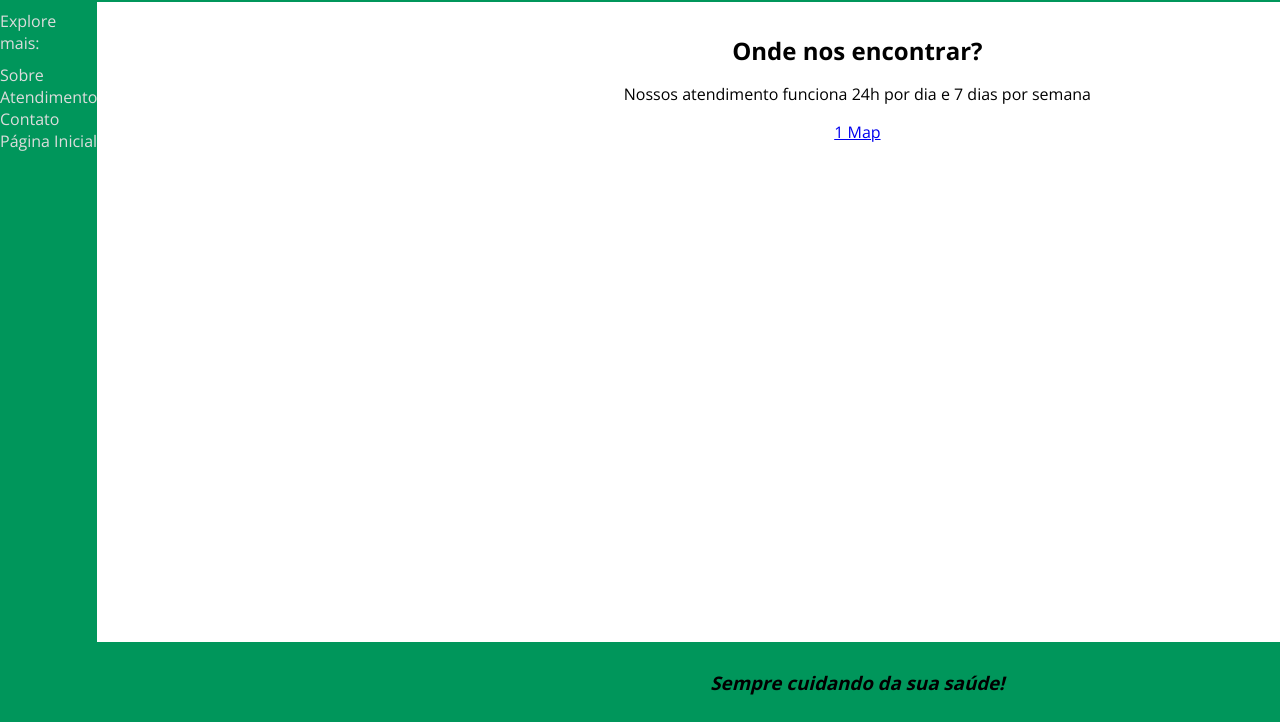
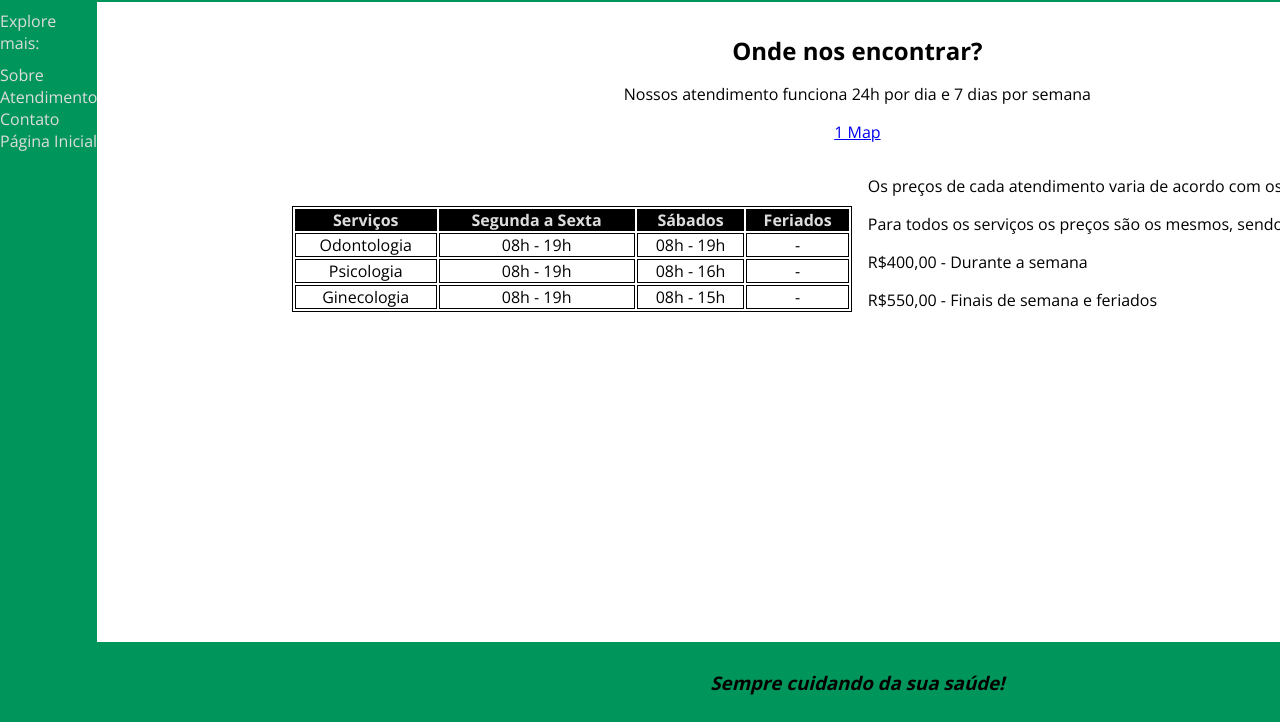
Before and after one commit to M4th3usao/ClinicaMedica, a plain HTML site: page pages/atendimento.html in a window 1280 px wide. Shown: the part 78-800 px from the top of the page. Drawn offline with nearby package versions, Linux system fonts and the light colour scheme; a script that the page names is missing.

Commit message:
projeto finalizado

```diff
--- a/pages/atendimento.html
+++ b/pages/atendimento.html
@@ -40,9 +40,10 @@
         <section>
             <h2>Onde nos encontrar?</h2>
             <p>Nossos atendimento funciona 24h por dia e 7 dias por semana</p>
+
                 <div id="wrapper-9cd199b9cc5410cd3b1ad21cab2e54d3">
                     <div id="map-9cd199b9cc5410cd3b1ad21cab2e54d3"></div><script>(function () {
-                var setting = {"height":583,"width":818,"zoom":17,"queryString":"Avenida Ana Costa - Gonzaga, Santos - SP, Brasil","place_id":"EjBBdmVuaWRhIEFuYSBDb3N0YSAtIEdvbnphZ2EsIFNhbnRvcyAtIFNQLCBCcmFzaWwiLiosChQKEgnDTVSsrQPOlBGqyvftAZW0pRIUChIJBRAc5g8DzpQR_XGg_34KRhY","satellite":false,"centerCoord":[-23.963071207058096,-46.3322629],"cid":"0xa5b49501edf7caaa","lang":"pt","cityUrl":"/brazil/guaruja-12121","cityAnchorText":"","id":"map-9cd199b9cc5410cd3b1ad21cab2e54d3","embed_id":"923120"};
+                    var setting = {"height":383,"width":518,"zoom":17,"queryString":"Avenida Ana Costa - Gonzaga, Santos - SP, Brasil","place_id":"EjBBdmVuaWRhIEFuYSBDb3N0YSAtIEdvbnphZ2EsIFNhbnRvcyAtIFNQLCBCcmFzaWwiLiosChQKEgnDTVSsrQPOlBGqyvftAZW0pRIUChIJBRAc5g8DzpQR_XGg_34KRhY","satellite":false,"centerCoord":[-23.963071207058096,-46.3322629],"cid":"0xa5b49501edf7caaa","lang":"pt","cityUrl":"/brazil/guaruja-12121","cityAnchorText":"","id":"map-9cd199b9cc5410cd3b1ad21cab2e54d3","embed_id":"923120"};
                     var d = document;
                     var s = d.createElement('script');
                     s.src = 'https://1map.com/js/script-for-user.js?embed_id=923120';
@@ -52,7 +53,49 @@
                     };
                     var to = d.getElementsByTagName('script')[0];
                     to.parentNode.insertBefore(s, to);
-              })();</script><a href="https://1map.com/pt/map-embed">1 Map</a></div>
+                  })();</script><a href="https://1map.com/pt/map-embed">1 Map</a>
+                </div>
+
+            <div id="infos">
+                <table>
+                    <th>Serviços</th>
+                    <th>Segunda a Sexta</th>
+                    <th>Sábados</th>
+                    <th>Feriados</th>
+
+                    <tr>
+                        <td>Odontologia</td>
+                        <td>08h - 19h</td>
+                        <td>08h - 19h</td>
+                        <td>-</td>
+                    </tr>
+                    <tr>
+                        <td>Psicologia</td>
+                        <td>08h - 19h</td>
+                        <td>08h - 16h</td>
+                        <td>-</td>
+                    </tr>
+
+                    <tr>
+                        <td>Ginecologia</td>
+                        <td>08h - 19h</td>
+                        <td>08h - 15h</td>
+                        <td>-</td>
+                    </tr>
+                </table>
+
+                <div>
+                    <p>
+                        Os preços de cada atendimento varia de acordo com os dias da semana.
+                    </p>
+
+                    <p>
+                        Para todos os serviços os preços são os mesmos, sendo de:
+                    </p>
+                    <p>R$400,00 - Durante a semana</p>
+                    <p>R$550,00 - Finais de semana e feriados</p>
+                </div>
+            </div>
         </section>
 
         <footer>
--- a/styles/style.css
+++ b/styles/style.css
@@ -154,6 +154,29 @@ form{
     margin: 5px;
 }
 
+#infos{
+    display: flex;
+    align-items: center;
+    flex-direction: row;
+
+    margin-top: 1rem;
+    justify-content: space-between;
+}
+table{
+    width: 35rem;
+    border: 1px solid black;
+
+    margin-top: 2rem;
+    align-items: center;
+    text-align: center;
+}
+table th{
+    color: #ddd;
+    background-color: black;
+}
+table td{
+    border: 1px solid black;
+}
 footer{
     display: flex;
     height: 10vh;
```
Lines whose indentation alone changed are shown as unchanged.
